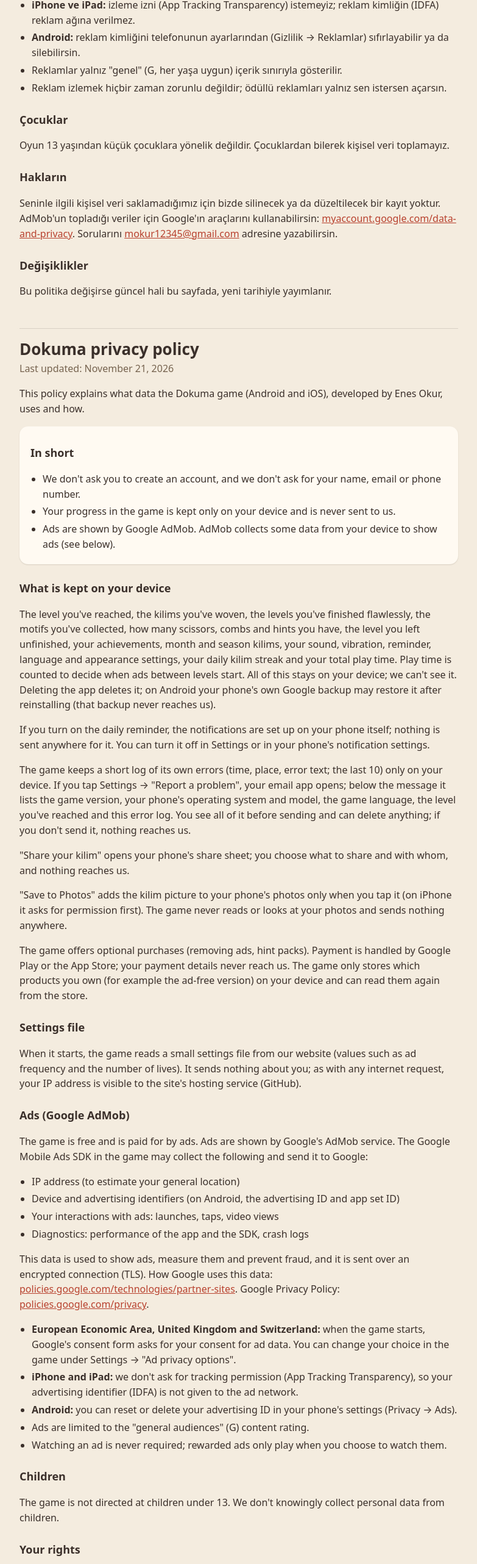
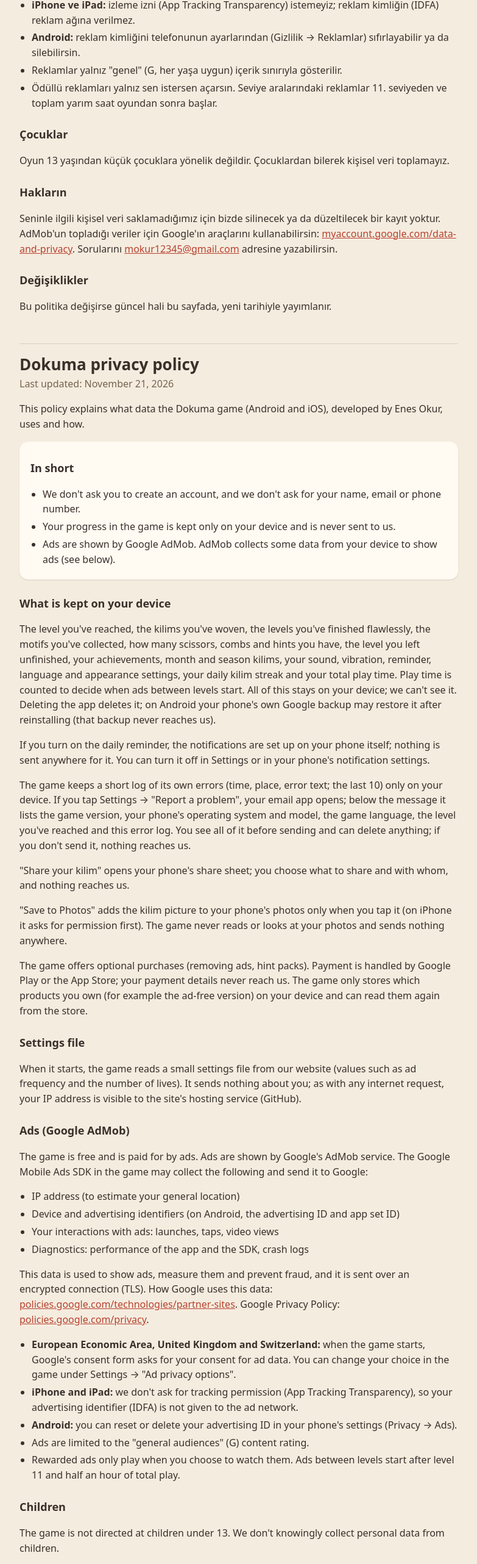
Before and after one commit to okurenes/okurenes.github.io, a plain HTML site: page dokuma/gizlilik.html in a window 1280 px wide. Shown: the part 1656-4220 px from the top of the page at 61% size, without its empty margins (248-1031 px from the left). Drawn offline with Linux system fonts and the light colour scheme.

Commit message:
Dokuma gizlilik: seviye arası reklamlar doğru anlatıldı
Co-Authored-By: Claude Opus 5.5 <noreply@anthropic.com>

```diff
--- a/dokuma/gizlilik.html
+++ b/dokuma/gizlilik.html
@@ -65,7 +65,7 @@
       <li><b>iPhone ve iPad:</b> izleme izni (App Tracking Transparency) istemeyiz; reklam kimliğin (IDFA) reklam ağına verilmez.</li>
       <li><b>Android:</b> reklam kimliğini telefonunun ayarlarından (Gizlilik → Reklamlar) sıfırlayabilir ya da silebilirsin.</li>
       <li>Reklamlar yalnız "genel" (G, her yaşa uygun) içerik sınırıyla gösterilir.</li>
-      <li>Reklam izlemek hiçbir zaman zorunlu değildir; ödüllü reklamları yalnız sen istersen açarsın.</li>
+      <li>Ödüllü reklamları yalnız sen istersen açarsın. Seviye aralarındaki reklamlar 11. seviyeden ve toplam yarım saat oyundan sonra başlar.</li>
     </ul>
 
     <h2>Çocuklar</h2>
@@ -116,7 +116,7 @@
       <li><b>iPhone and iPad:</b> we don't ask for tracking permission (App Tracking Transparency), so your advertising identifier (IDFA) is not given to the ad network.</li>
       <li><b>Android:</b> you can reset or delete your advertising ID in your phone's settings (Privacy → Ads).</li>
       <li>Ads are limited to the "general audiences" (G) content rating.</li>
-      <li>Watching an ad is never required; rewarded ads only play when you choose to watch them.</li>
+      <li>Rewarded ads only play when you choose to watch them. Ads between levels start after level 11 and half an hour of total play.</li>
     </ul>
 
     <h2>Children</h2>
```
